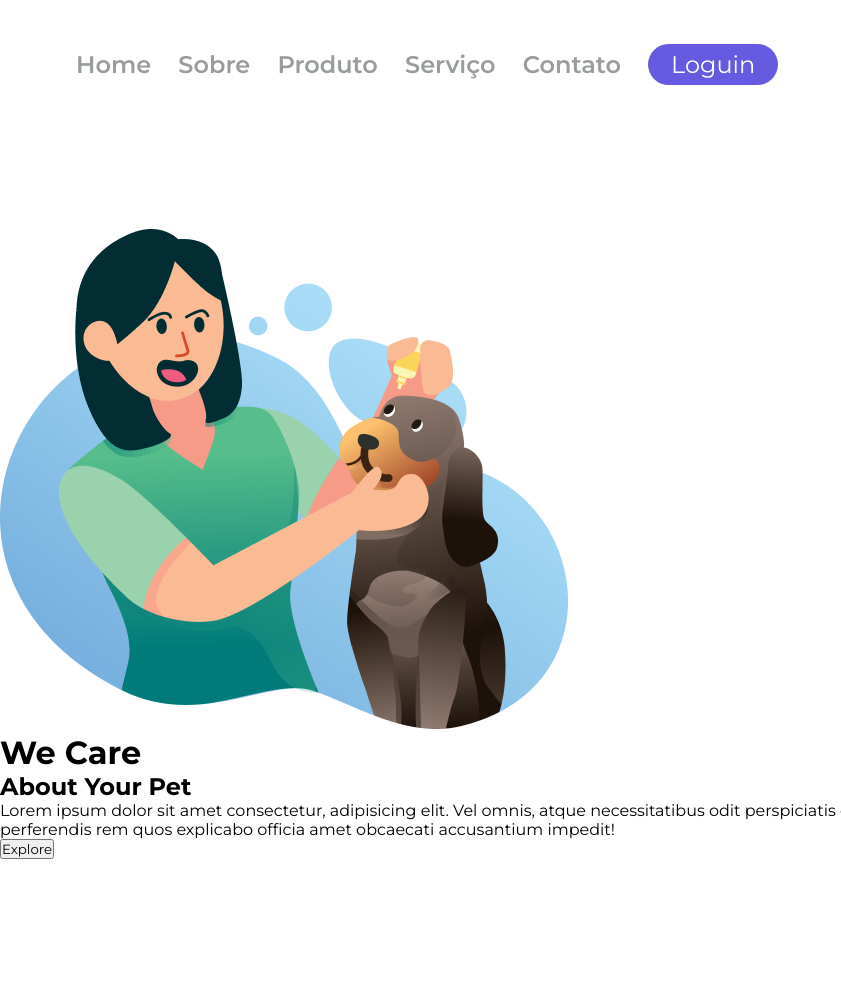
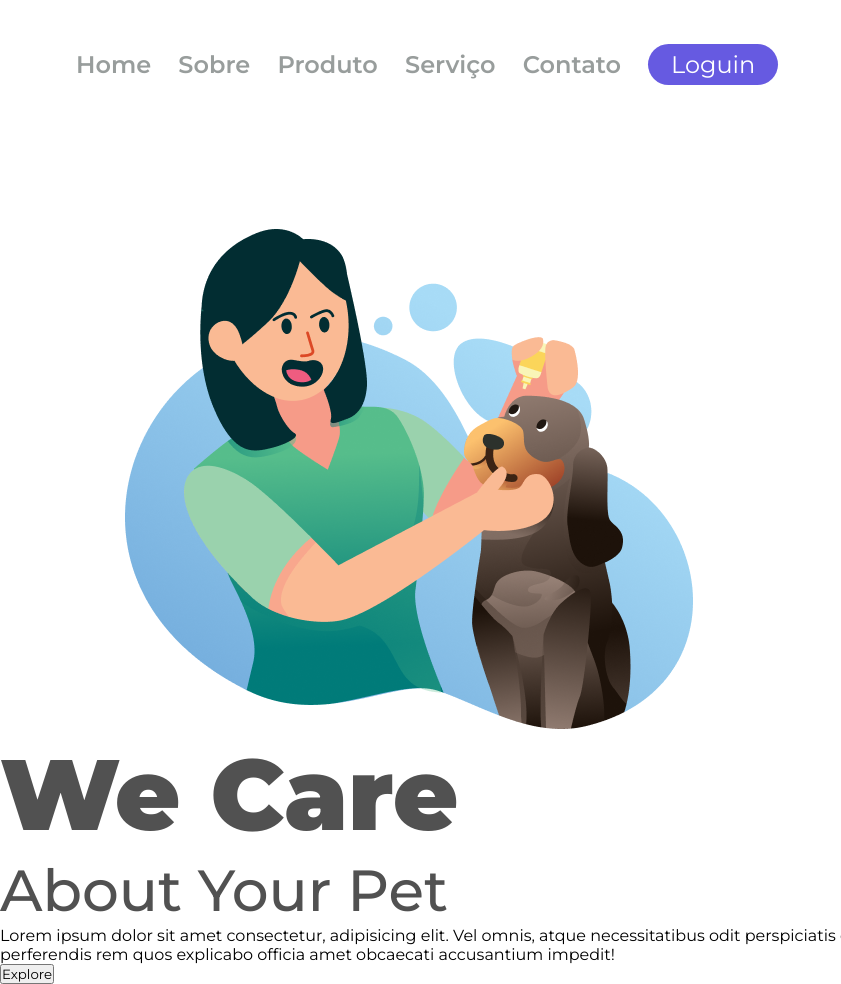
Before and after one commit to kalebtavares/We-Care, a plain HTML site: page src/index.html in a window 1280 px wide. Shown: the whole page, without its empty margins (0-841 px from the left). Before the commit the page ends 859 px from the top, so only its background shows below. Drawn offline with Linux system fonts and the light colour scheme.

Commit message:
Estilização H1 e H2

```diff
--- a/src/css/style.css
+++ b/src/css/style.css
@@ -18,17 +18,41 @@ header {
   margin-right: 23px;
 }
 
-.button-header{
+.button-header {
   width: 130px;
   height: 41px;
   border-radius: 20.5px;
-  background: #665AE1;
+  background: #665ae1;
   font-size: 24px;
-  color: #FFF;
+  color: #fff;
   border: none;
+  cursor: pointer;
 }
 
 .logo-image {
   width: 568px;
   height: 500px;
+  margin-left: 125px;
+  display: inline-block;
 }
+
+section{
+  display: inline-block;
+
+}
+
+h1{
+color: #515151;
+font-size: 100px;
+font-weight: 900;
+line-height: 122px;
+
+}
+
+h2{
+color: #515151;
+font-size: 58px;
+font-weight: 500;
+line-height: 71px;
+
+}
--- a/src/index.html
+++ b/src/index.html
@@ -4,9 +4,12 @@
     <meta charset="UTF-8" />
     <meta name="viewport" content="width=device-width, initial-scale=1.0" />
     <link rel="stylesheet" href="./css/style.css" />
-    <link rel="preconnect" href="https://fonts.googleapis.com">
-    <link rel="preconnect" href="https://fonts.gstatic.com" crossorigin>
-    <link href="https://fonts.googleapis.com/css2?family=Montserrat:ital,wght@0,100..900;1,100..900&display=swap" rel="stylesheet">
+    <link rel="preconnect" href="https://fonts.googleapis.com" />
+    <link rel="preconnect" href="https://fonts.gstatic.com" crossorigin />
+    <link
+      href="https://fonts.googleapis.com/css2?family=Montserrat:ital,wght@0,100..900;1,100..900&display=swap"
+      rel="stylesheet"
+    />
     <title>We Care</title>
   </head>
   <body>
@@ -19,11 +22,18 @@
       <button class="button-header">Loguin</button>
     </header>
     <main>
-        <img src ="./img/we-care-logo.png" alt="we-care-logo" class="logo-image">
+      <img src="./img/we-care-logo.png" alt="we-care-logo" class="logo-image" />
+      <section>
         <h1>We Care</h1>
-        <h2> About Your Pet</h2>
-        <p>Lorem ipsum dolor sit amet consectetur, adipisicing elit. Vel omnis, atque necessitatibus odit perspiciatis eveniet debitis hic dolores sed illum, excepturi perferendis rem quos explicabo officia amet obcaecati accusantium impedit!</p>
+        <h2>About Your Pet</h2>
+        <p>
+          Lorem ipsum dolor sit amet consectetur, adipisicing elit. Vel omnis,
+          atque necessitatibus odit perspiciatis eveniet debitis hic dolores sed
+          illum, excepturi perferendis rem quos explicabo officia amet obcaecati
+          accusantium impedit!
+        </p>
         <button>Explore</button>
-     </main>
+      </section>
+    </main>
   </body>
 </html>
```
